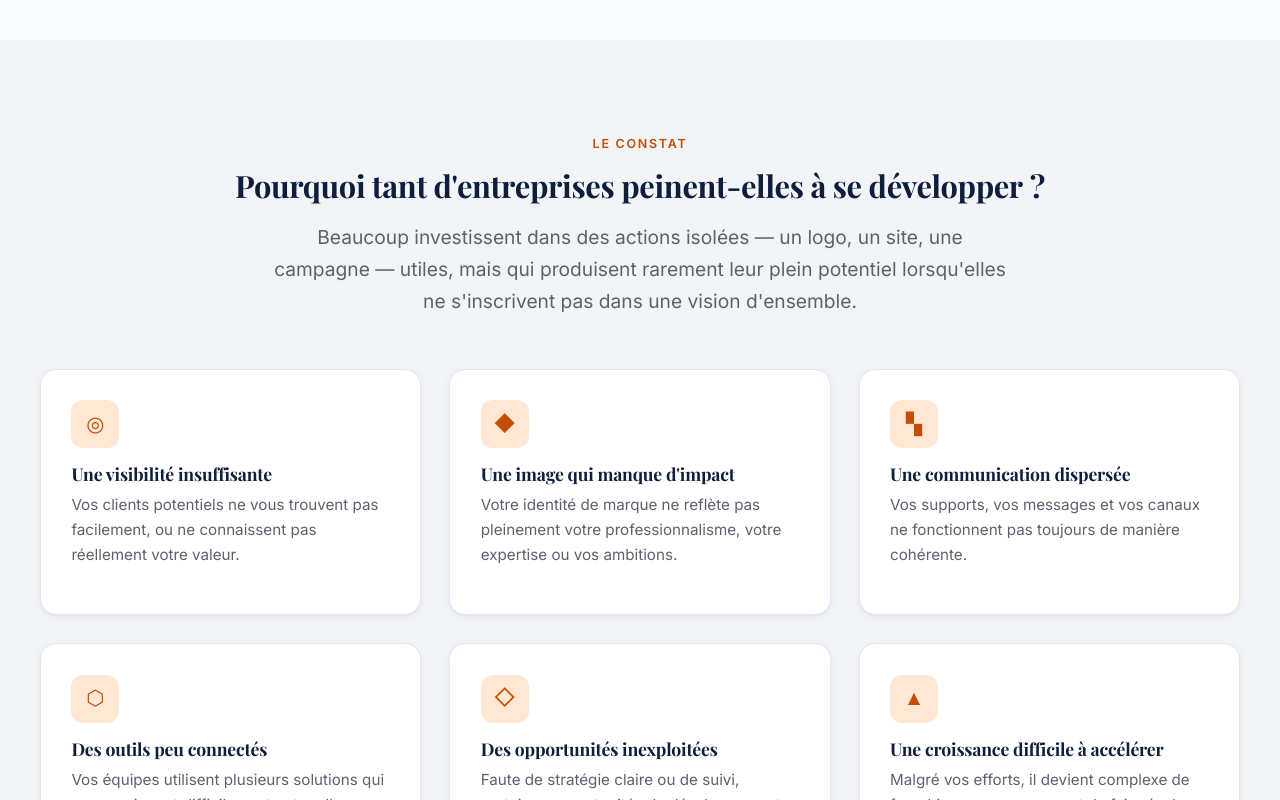
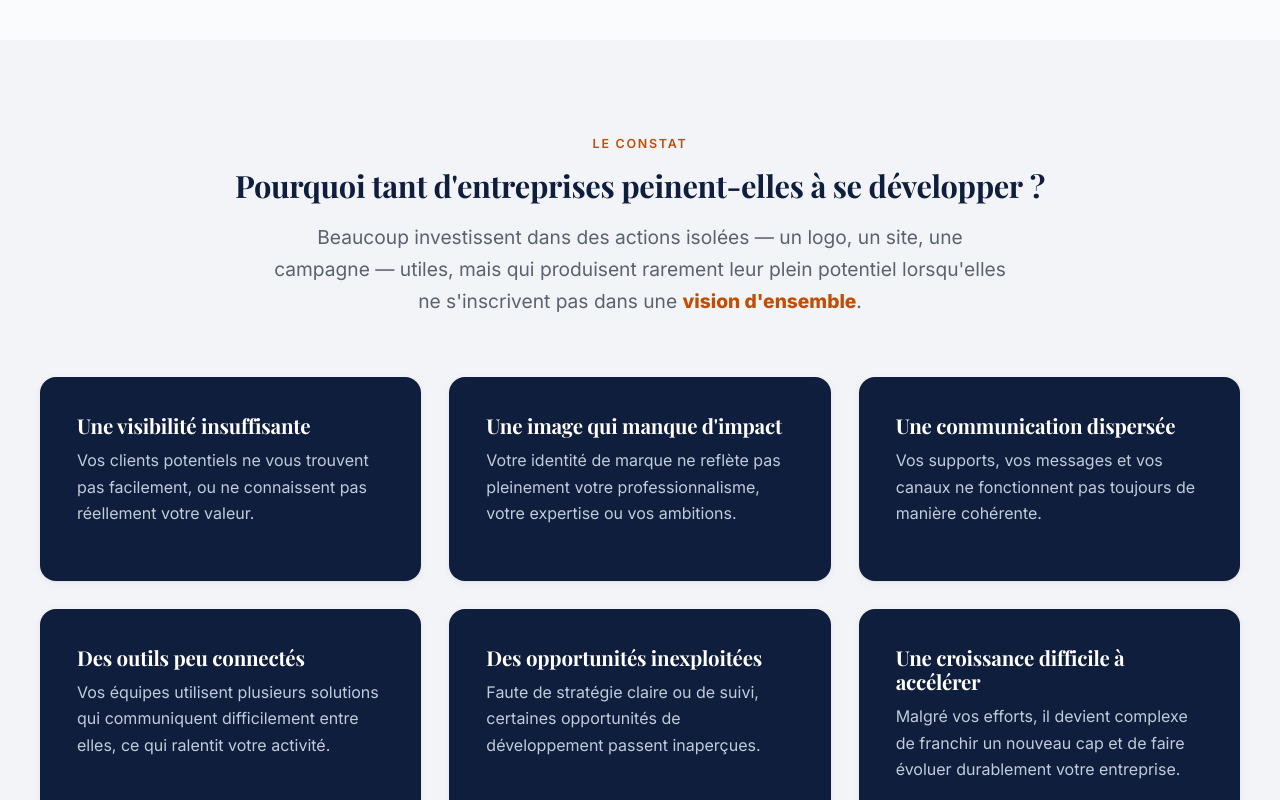
Before and after one commit to Paul-Aymard/optinov-agence, a Next.js app: page / in a window 1280 px wide. Shown: the part 880-1680 px from the top of the page. Built offline with nearby package versions, Linux system fonts and the light colour scheme.

Commit message:
Accueil : constat agrandi (fond bleu logo, sans icones, mot vision en evidence), piliers compacts avec expansion au survol, solutions agrandies + bouton PROS.CARDS en bleu du logo

```diff
--- a/app/(site)/page.js
+++ b/app/(site)/page.js
@@ -72,7 +72,7 @@ export default function Accueil() {
       </section>
 
       {/* ---------- 2. Pourquoi tant d'entreprises peinent à se développer ---------- */}
-      <section className="section section--alt">
+      <section className="section section--alt section--constat">
         <div className="container">
           <Reveal className="section-head center section-head--ligne">
             <span className="eyebrow">Le constat</span>
@@ -80,14 +80,14 @@ export default function Accueil() {
             <p className="lead">
               Beaucoup investissent dans des actions isolées — un logo, un site, une
               campagne — utiles, mais qui produisent rarement leur plein potentiel
-              lorsqu&apos;elles ne s&apos;inscrivent pas dans une vision d&apos;ensemble.
+              lorsqu&apos;elles ne s&apos;inscrivent pas dans une{" "}
+              <strong className="mot-vision">vision d&apos;ensemble</strong>.
             </p>
           </Reveal>
           <div className="grid grid-3">
             {defis.map((d) => (
-              <Reveal key={d.titre} className="card">
-                <div className="card__icon" aria-hidden="true">{d.icone}</div>
-                <h3 style={{ fontSize: "1.1rem" }}>{d.titre}</h3>
+              <Reveal key={d.titre} className="card card--constat">
+                <h3>{d.titre}</h3>
                 <p>{d.texte}</p>
               </Reveal>
             ))}
@@ -145,19 +145,21 @@ export default function Accueil() {
               sont pas une fin&nbsp;: ce sont des moyens au service de votre croissance.
             </p>
           </Reveal>
-          <div className="grid grid-2">
+          <div className="grid grid-4 piliers-grid">
             {piliers.map((p) => (
               <Reveal key={p.id} className="card pilier" id={`pilier-${p.id}`} style={{ scrollMarginTop: "90px" }}>
                 <span className="emoji" aria-hidden="true">{p.icone}</span>
                 <h3>{p.titre}</h3>
-                <p style={{ color: "var(--or-600)", fontWeight: 600 }}>{p.accroche}</p>
-                <p>{p.texte}</p>
-                <ul>
-                  {p.moyens.map((m) => <li key={m}>{m}</li>)}
-                </ul>
-                <p style={{ marginTop: "1rem", fontSize: ".92rem" }}>
-                  <strong style={{ color: "var(--navy)" }}>Résultat&nbsp;:</strong> {p.resultat}
-                </p>
+                <p className="pilier__accroche">{p.accroche}</p>
+                <div className="pilier__details">
+                  <p>{p.texte}</p>
+                  <ul>
+                    {p.moyens.map((m) => <li key={m}>{m}</li>)}
+                  </ul>
+                  <p className="pilier__resultat">
+                    <strong>Résultat&nbsp;:</strong> {p.resultat}
+                  </p>
+                </div>
               </Reveal>
             ))}
           </div>
--- a/app/globals.css
+++ b/app/globals.css
@@ -184,14 +184,14 @@ button { font: inherit; }
 }
 .nav a:hover, .nav a[aria-current="page"] { background: var(--bg-alt); color: var(--or-600); }
 .nav a[aria-current="page"] { font-weight: 600; }
-/* Onglet PROS.CARDS mis en avant comme un bouton bleu. */
+/* Onglet PROS.CARDS mis en avant comme un bouton — bleu nuit du logo (#0F1E3D). */
 .nav a[href="/solutions/pros-cards"] {
-  background: #2563EB; color: #fff; font-weight: 700;
+  background: #0F1E3D; color: #fff; font-weight: 700;
   padding-inline: 1.05rem; border-radius: 100px;
 }
 .nav a[href="/solutions/pros-cards"]:hover,
 .nav a[href="/solutions/pros-cards"][aria-current="page"] {
-  background: #1D4ED8; color: #fff;
+  background: #1B2A4A; color: #fff;
 }
 
 /* Méga-menu */
@@ -957,3 +957,62 @@ table.compare tbody tr:last-child th, table.compare tbody tr:last-child td { bor
 }
 
 @media print { .header, .footer, .wa-float, .cookie, .sticky-cta { display: none !important; } }
+
+/* ============================================================= *
+ * 25. Accueil — ajustements direction (constat, piliers, solutions)
+ * ============================================================= */
+
+/* --- Constat : section agrandie, mot « vision » en évidence --- */
+.section--constat { padding-block: clamp(3.5rem, 7vw, 6rem); }
+.section--constat .section-head { margin-bottom: clamp(2.5rem, 5vw, 3.75rem); }
+.mot-vision { color: var(--or-600); font-weight: 800; }
+
+/* Cadrans du constat : fond bleu nuit du logo, barre orange qui apparaît en haut au survol */
+.card--constat {
+  position: relative; overflow: hidden;
+  background: #0F1E3D; border-color: transparent;
+  padding: clamp(1.6rem, 3vw, 2.25rem);
+  transition: transform var(--t), box-shadow var(--t);
+}
+.card--constat h3 { color: #fff; font-size: 1.28rem; margin-bottom: .55rem; }
+.card--constat p { color: #c2cbdc; font-size: 1rem; }
+.card--constat::before {
+  content: ""; position: absolute; inset: 0 0 auto 0; height: 5px;
+  background: var(--or); transform: scaleX(0); transform-origin: left;
+  transition: transform .4s cubic-bezier(.22,.61,.36,1);
+}
+.card--constat:hover::before { transform: scaleX(1); }
+.card--constat:hover { transform: translateY(-5px); box-shadow: 0 18px 42px rgba(15,30,61,.4); }
+
+/* --- Piliers (résultats) : compacts sur une ligne, expansion au survol --- */
+.piliers-grid { align-items: start; }
+.pilier {
+  text-align: center; padding: 1.6rem 1.2rem;
+  transition: transform .4s cubic-bezier(.22,.61,.36,1), box-shadow .4s ease;
+}
+.pilier .emoji { font-size: 2.1rem; margin-bottom: .55rem; transition: transform .4s ease; }
+.pilier h3 { font-size: 1.04rem; }
+.pilier__accroche { color: var(--or-600); font-weight: 600; font-size: .9rem; margin-top: .35rem; }
+.pilier ul { justify-content: center; }
+.pilier__resultat { margin-top: 1rem; font-size: .9rem; }
+.pilier__resultat strong { color: var(--navy); }
+.pilier__details {
+  max-height: 0; opacity: 0; overflow: hidden;
+  transition: max-height .5s ease, opacity .4s ease, margin-top .4s ease;
+}
+.pilier:hover, .pilier:focus-within {
+  transform: translateY(-6px) scale(1.03); box-shadow: var(--shadow-lg); z-index: 3;
+}
+.pilier:hover .emoji, .pilier:focus-within .emoji { transform: scale(1.15); }
+.pilier:hover .pilier__details, .pilier:focus-within .pilier__details {
+  max-height: 520px; opacity: 1; margin-top: .85rem;
+}
+/* Sur écran tactile (pas de survol) : on affiche les détails en permanence. */
+@media (hover: none) {
+  .pilier__details { max-height: none; opacity: 1; margin-top: .85rem; }
+}
+
+/* --- Solutions : cartes un peu plus grandes --- */
+#solutions .grid > .card { padding: clamp(1.7rem, 2.6vw, 2.3rem); }
+#solutions .grid > .card h3 { font-size: 1.3rem; }
+#solutions .grid > .card > p { font-size: 1.02rem; }
```
